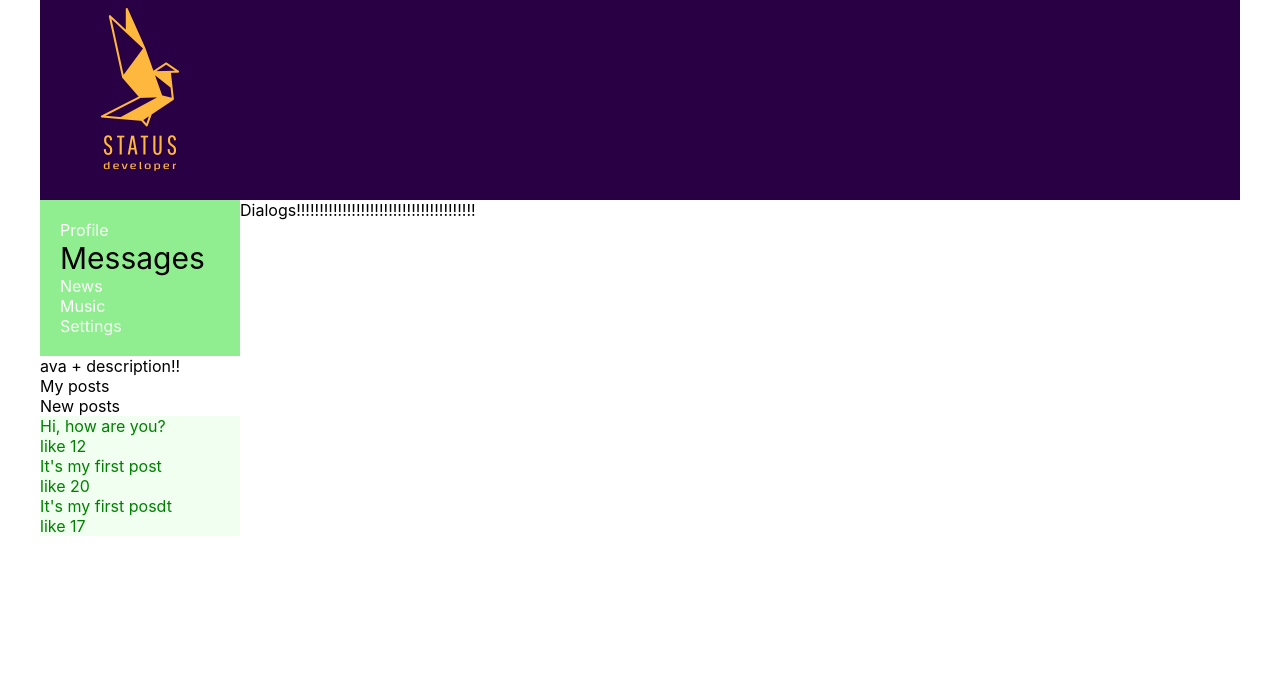
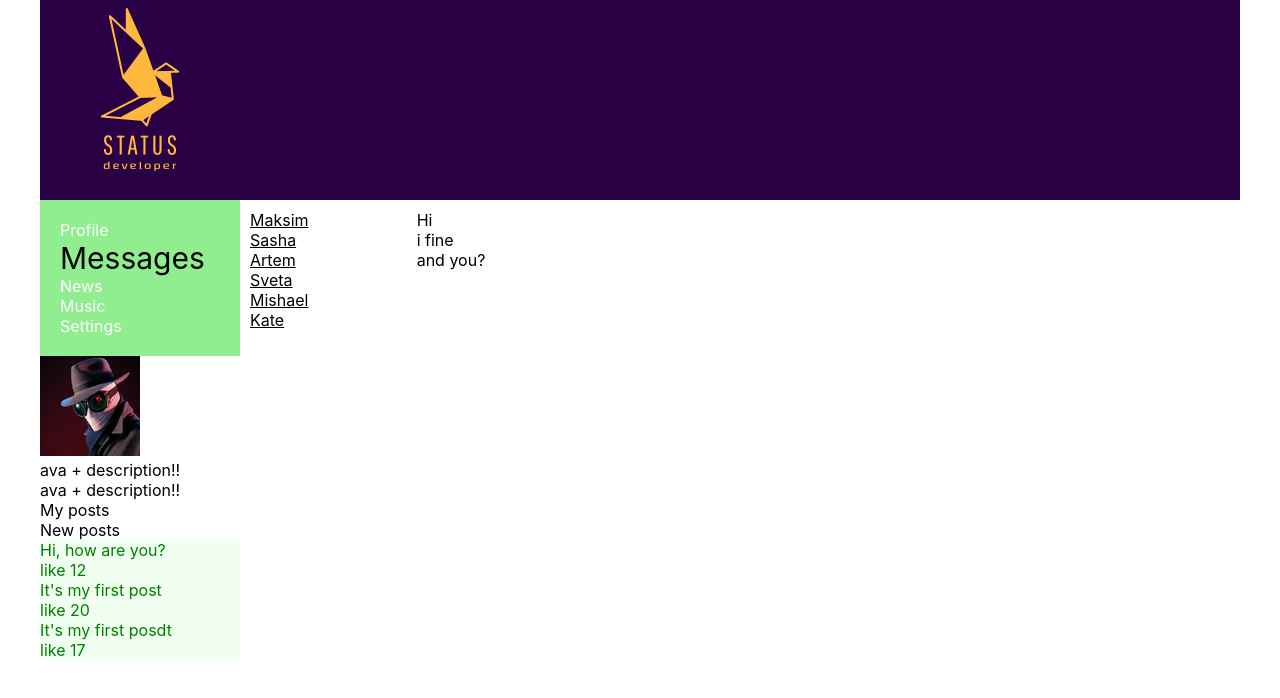
Before and after one commit to Status187/React-project, a React (Create React App) app: page /dialogs in a window 1280 px wide. Shown: the top 698 px of the page. Built offline with nearby package versions, Linux system fonts and the light colour scheme; the HTML template or start-up script is replaced by a standard one.

Commit message:
profileInfo

```diff
--- a/src/components/Dialogs/Dialogs.jsx
+++ b/src/components/Dialogs/Dialogs.jsx
@@ -1,10 +1,41 @@
 import React from 'react';
 import s from './Dialogs.module.css';
+import {NavLink} from "react-router-dom";
+import {setActive} from "../NavBar/NavBar";
+
+const setColor = ({isActive}) => ({color: isActive ? 'white' : 'black'});
+
+const DialogItem = (props) => {
+    return (
+        <div className={s.dialogs + ' ' + s.active}>
+            <NavLink to={"/dialogs/1" + props.id} style={setColor} className={setActive}>{props.name}</NavLink>
+        </div>
+    )
+}
+
+const Message = (props) => {
+    return (
+        <div className={s.message}>{props.message}</div>
+    )
+}
 
 const Dialogs = (props) => {
     return (
-        <div className="item">
-            Dialogs!!!!!!!!!!!!!!!!!!!!!!!!!!!!!!!!!!!!!!!
+        <div className={s.dialogs}>
+            <div className={s.dialogsItems}>
+
+                <DialogItem name="Maksim" id="1" />
+                <DialogItem name="Sasha" id="2" />
+                <DialogItem name="Artem" id="3" />
+                <DialogItem name="Sveta" id="4" />
+                <DialogItem name="Mishael" id="5" />
+                <DialogItem name="Kate" id="6" />
+            </div>
+            <div className={s.messages}>
+                <Message message={"Hi"}/>
+                <Message message={"i fine"}/>
+                <Message message={"and you?"}/>
+            </div>
         </div>
     )
 }
--- a/src/components/Dialogs/Dialogs.module.css
+++ b/src/components/Dialogs/Dialogs.module.css
@@ -0,0 +1,20 @@
+.dialogs {
+    display: grid;
+    grid-template-columns: 2fr 10fr;
+}
+
+.dialogsItems {
+    padding: 10px;
+}
+
+.dialogsItems .active {
+    color: aqua;
+}
+
+.messages {
+    padding: 10px;
+}
+
+.messages .message {
+    padding: 0px;
+}
--- a/src/components/NavBar/NavBar.jsx
+++ b/src/components/NavBar/NavBar.jsx
@@ -4,6 +4,7 @@ import {NavLink} from "react-router-dom";
 
 const setActive = ({isActive}) => isActive ? 'active-link' : '';
 const setColor = ({isActive}) => ({color: isActive ? 'black' : 'white'});
+export { setActive };
 
 const Nav = () => {
     return (
--- a/src/components/Profile/Profile.jsx
+++ b/src/components/Profile/Profile.jsx
@@ -1,11 +1,13 @@
 import React from 'react';
 import s from './Profile.module.css';
 import MyPosts from './MyPosts/MyPosts'
+import ProfileInfo from "./ProfileInfo/ProfileInfo";
 import backgroundMain from '../../image/background-main.jpg';
 
 const Profile = () => {
     return (
         <div>
+            <ProfileInfo />
             <div>
                 ava + description!!
             </div>
--- /dev/null
+++ b/src/components/Profile/ProfileInfo/ProfileInfo.jsx
@@ -0,0 +1,18 @@
+import React from 'react';
+import s from './ProfileInfo.module.css';
+import avatar from '../../../image/ava-mask.png';
+
+const ProfileInfo = () => {
+    return (
+        <div>
+            <div>
+                <img src={avatar} alt='avatar'></img>
+            </div>
+            <div>
+                ava + description!!
+            </div>
+        </div>
+    )
+}
+
+export default ProfileInfo;
--- /dev/null
+++ b/src/components/Profile/ProfileInfo/ProfileInfo.module.css
@@ -0,0 +1,20 @@
+.content {
+    grid-area: c;
+    width: 100%;
+    object-fit: cover;
+    background-color: lightblue;
+  }
+
+.posts {
+    background: honeydew;
+}
+
+.item {
+    color: green;
+}
+
+.background {
+    background-image: url('../../../image/background-main.jpg');
+    width: 100%;
+    max-height: 200px;
+}
```
Also changed, not shown: src/image/ava-mask.png (added).
